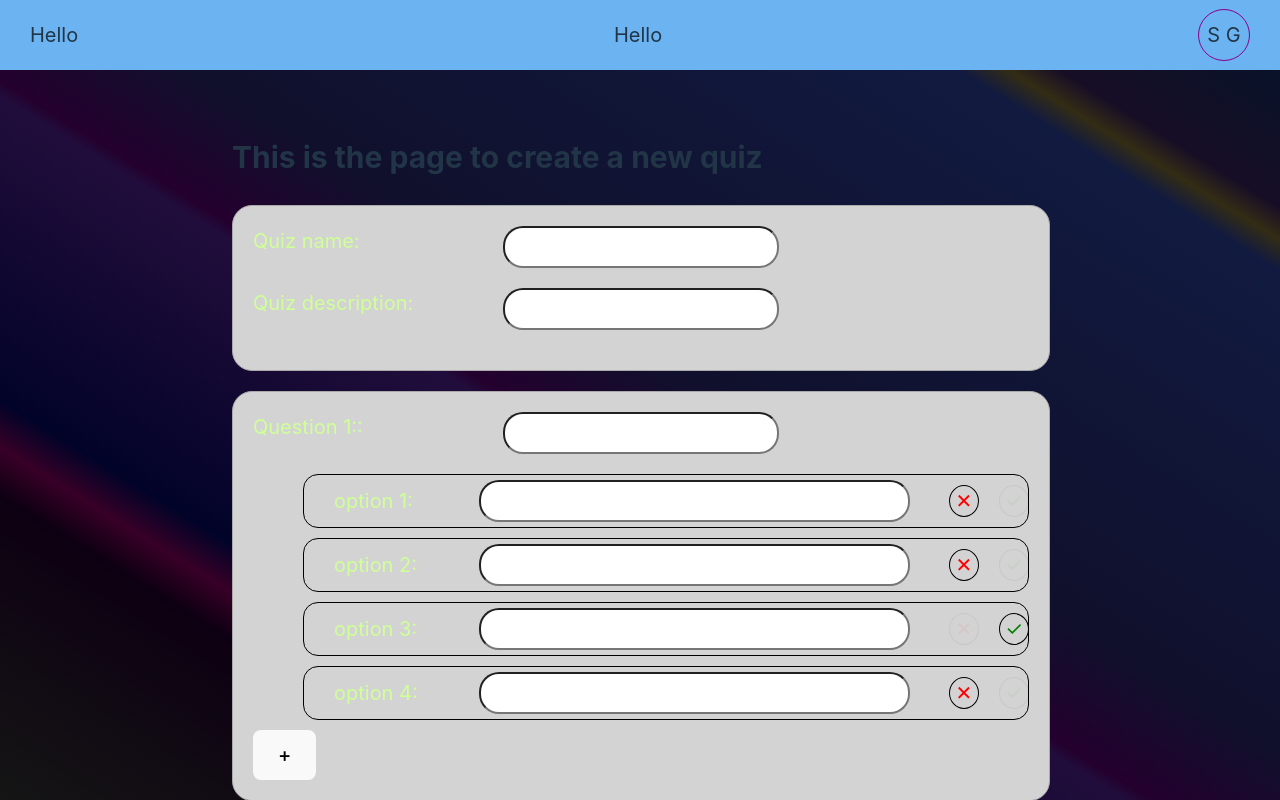
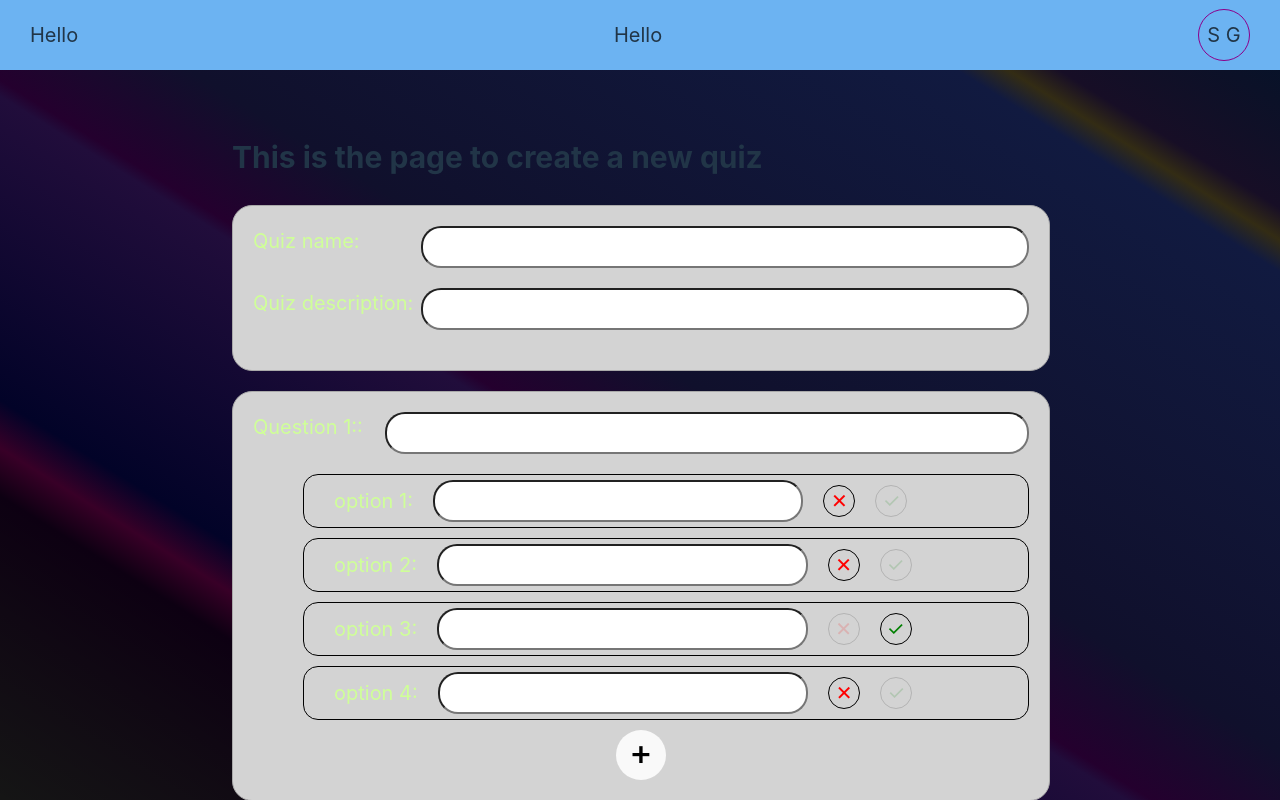
Before and after one commit to ScandiumSG/Boolean-Quizapp, a React (Vite) app: page /quiz/new in a window 1280 px wide. Built offline with nearby package versions, Linux system fonts and the light colour scheme.

Commit message:
CreateQuiz - Styling of input fields

```diff
--- a/src/components/ContentView/CreateQuiz/CreateQuiz.css
+++ b/src/components/ContentView/CreateQuiz/CreateQuiz.css
@@ -11,8 +11,7 @@
 
 
 .quiz-label-container {
-    display: grid;
-    grid-template-columns: 250px 350px 30px 30px;
+    display: flex;
 
     margin-bottom: 20px;
 }
@@ -37,3 +36,29 @@ input[type="text"] {
     width: 250px;
     padding-left: 20px;
 }
+
+.add-question-button {
+    position: relative;
+    left: 20px;
+    display: flex;
+    justify-content: center;
+}
+
+.add-question-option-button {
+    position: relative;
+    left: calc(50% - 25px);
+    display: flex;
+    justify-content: center;
+    align-content: center;
+    width: 50px;
+    height: 50px;
+    border-radius: 50%;
+    padding: 0px;
+}
+
+.add-question-option-button > span {
+    font-size: 35px;
+    display: flex;
+    margin: 0;
+    padding: 0;
+}
--- a/src/components/ContentView/CreateQuiz/CreateQuiz.jsx
+++ b/src/components/ContentView/CreateQuiz/CreateQuiz.jsx
@@ -156,14 +156,16 @@ const CreateQuiz = () => {
                             changeFunction={handleQuestionChange}
                             />
                     )}
-                    <button onClick={() => addQuestionOption(key)}>
-                        +
-                    </button>
+                    <button
+                        className="add-question-option-button"
+                        onClick={() => addQuestionOption(key)}
+                    ><span>+</span></button>
                 </div>
             )}
-            <button onClick={() => addQuestion()}>
-                Add another question!
-            </button>
+            <button
+                className="add-question-button"
+                onClick={() => addQuestion()}
+            > Add another question! </button>
         </div>
     )
 }
--- a/src/components/ContentView/CreateQuiz/QuizInputField/QuizInputField.css
+++ b/src/components/ContentView/CreateQuiz/QuizInputField/QuizInputField.css
@@ -1,9 +1,10 @@
 .quiz-label-container.question-options {
-    display: grid;
-    grid-template-columns: 125px 450px 30px 30px;
+    display: flex;
+    flex-direction: row;
     column-gap: 20px;
     margin-left: 50px;
 
+    justify-content: left;
     align-items: center;
 
     border: 1px solid black;
@@ -14,12 +15,11 @@
 }
 
 .quiz-label-container.question-options > input[type="text"] {
-    width: 90%;
+    width: 50%;
 }
 
 .radio_button_item{
     display: none !important;
-
 }
 
 .radio_button_label {
@@ -30,10 +30,10 @@
     border: 1px solid black;
     border-radius: 50%;
 
-    height:min-content;
-    width: auto;
+    height: 30px;
+    width: 30px;
 
-    opacity: 0.05;
+    opacity: 0.15;
 }
 
 .radio_button_item:checked + label {
--- a/src/components/ContentView/CreateQuiz/QuizInputMetaField/QuizInputMetaField.css
+++ b/src/components/ContentView/CreateQuiz/QuizInputMetaField/QuizInputMetaField.css
@@ -0,0 +1,7 @@
+.quiz-label-container.quiz-meta-container > label {
+    width: 180px;
+}
+
+.quiz-label-container.quiz-meta-container > input {
+    width: calc(80vw - 400px);
+}
--- a/src/components/ContentView/CreateQuiz/QuizInputMetaField/QuizInputMetaField.jsx
+++ b/src/components/ContentView/CreateQuiz/QuizInputMetaField/QuizInputMetaField.jsx
@@ -4,7 +4,7 @@ import PropTypes from 'prop-types'
 const QuizInputMetaField = ({ labelTitle, quizData, questionIndex, fieldIdentifier, changeFunction}) => {
 
     return (
-        <div className="quiz-label-container">
+        <div className="quiz-label-container quiz-meta-container">
             <label htmlFor={fieldIdentifier}>{labelTitle}:</label>
             <input
                 type="text"
--- /dev/null
+++ b/src/components/ContentView/CreateQuiz/QuizInputQuestionField/QuizInputQuestionField.css
@@ -0,0 +1,7 @@
+.quiz-label-container.quiz-question-container > label {
+    width: 140px;
+}
+
+.quiz-label-container.quiz-question-container > input {
+    width: calc(80vw - 370px);
+}
--- a/src/components/ContentView/CreateQuiz/QuizInputQuestionField/QuizInputQuestionField.jsx
+++ b/src/components/ContentView/CreateQuiz/QuizInputQuestionField/QuizInputQuestionField.jsx
@@ -1,9 +1,10 @@
 import PropTypes from 'prop-types'
+import "./QuizInputQuestionField.css"
 
 const QuizInputQuestionField = ({ labelTitle, quizData, questionIndex, fieldIdentifier, changeFunction}) => {
 
     return (
-        <div className="quiz-label-container">
+        <div className="quiz-label-container quiz-question-container">
             <label htmlFor={fieldIdentifier}>{labelTitle}:</label>
             <input
                 type="text"
```
